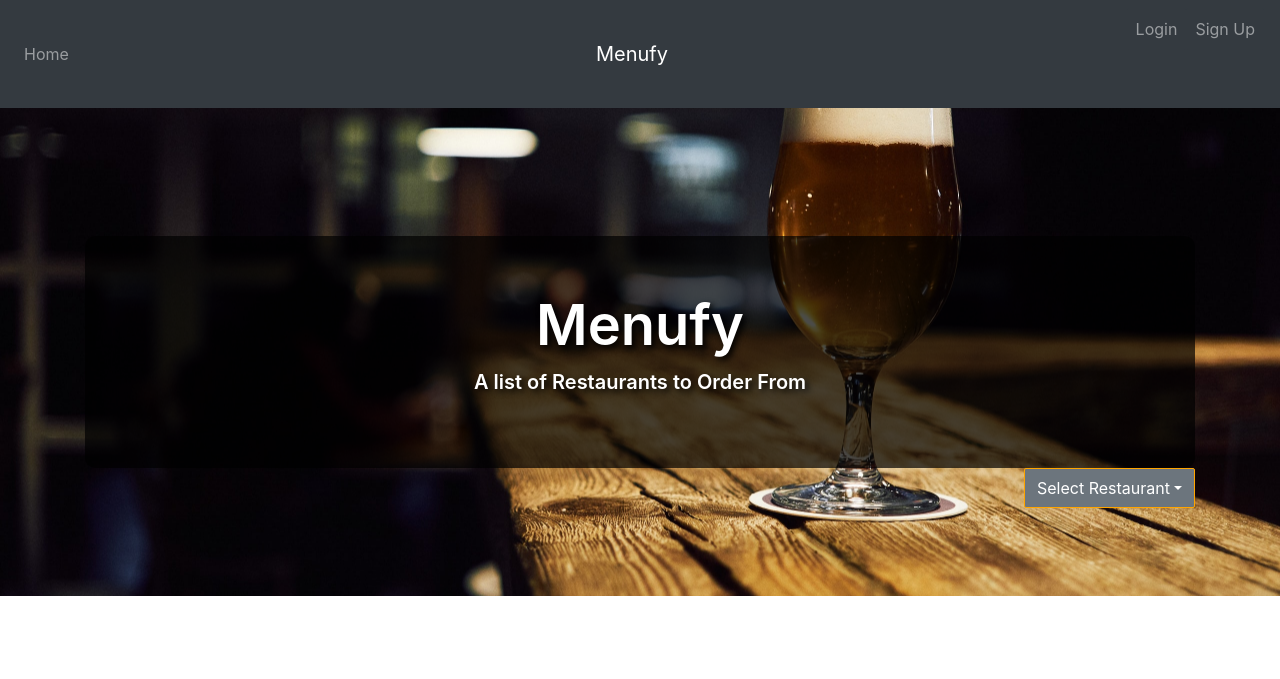
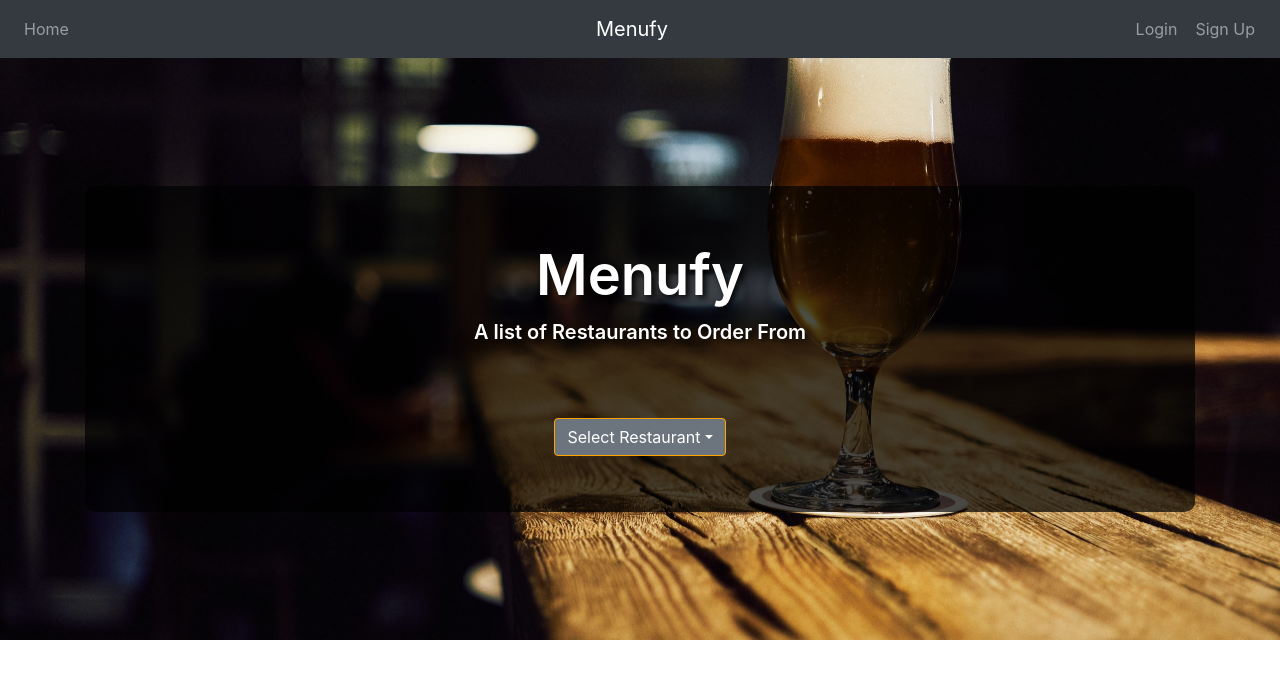
Before and after one commit to mjegan06/Menufy-Capstone, a Flask app: page / in a window 1280 px wide. Shown: the top 679 px of the page. Run offline with Flask 2, Linux system fonts and the light colour scheme; data that the repository does not hold is empty; some libraries are stand-ins or nearby versions.

Commit message:
Update index.css

```diff
--- a/static/styles/index.css
+++ b/static/styles/index.css
@@ -40,7 +40,7 @@
     margin: 0 0 15px;
 }
 
-.btn {
+.btn-warning {
     min-height: 40px;
     border-radius: 2px;
     margin-bottom: 50px;
```
